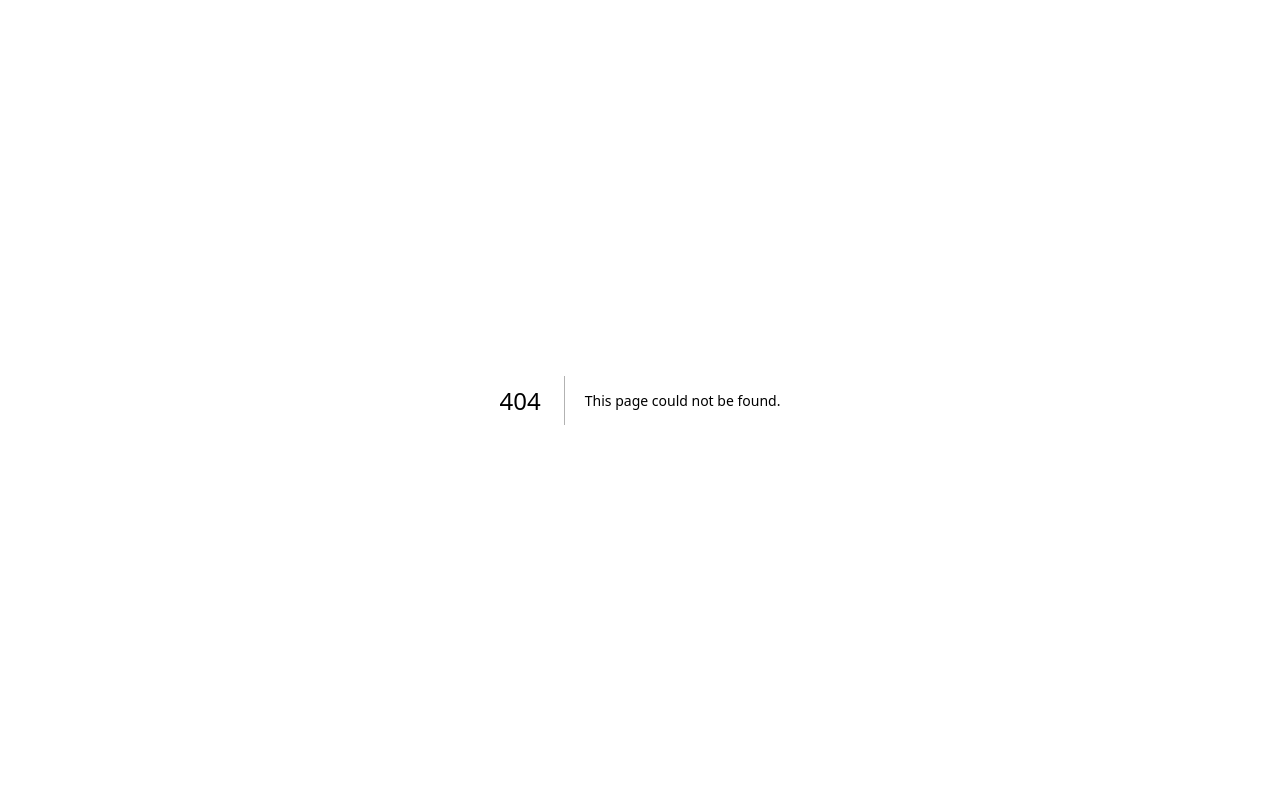
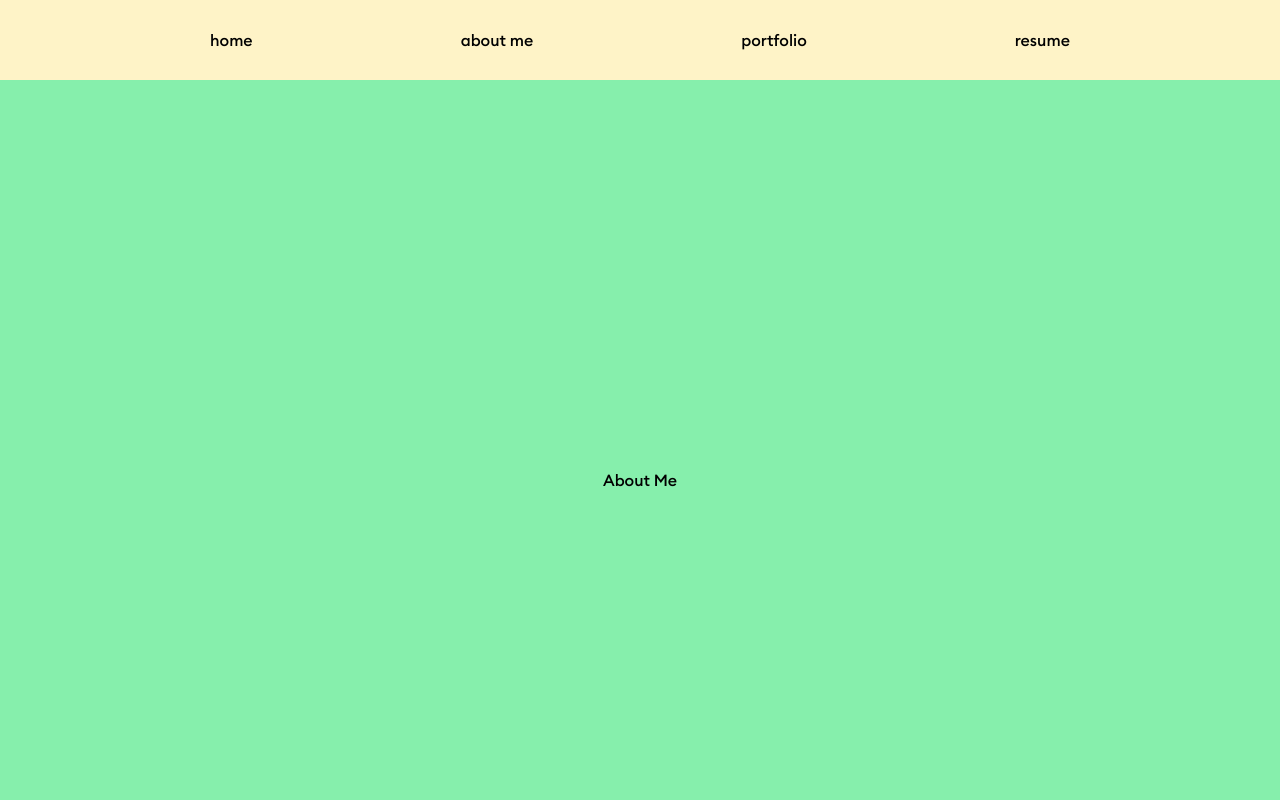
Before and after one commit to gcd253/personal-site, a Next.js app: page /about in a window 1280 px wide. Before the commit this address had no page. Shown: the top 800 px of the page. Built offline with nearby package versions, Linux system fonts and the light colour scheme.

Commit message:
adding routes, need to troubleshoot route theme colors

```diff
--- a/components/Layout.js
+++ b/components/Layout.js
@@ -1,9 +1,11 @@
 import Image from "next/image";
+import Link from "next/link";
 
 const Layout = ({ children }) => {
   return (
     <>
       <div className="h-20 w-full items-center justify-center flex gap-x-20 bg-amber-100">
+        <Link href="/">
           <p className="m-16 relative group cursor-pointer p-x-1">
             <span>
               home
@@ -11,6 +13,8 @@ const Layout = ({ children }) => {
               <span className="absolute -bottom-1 right-1/2 w-0 h-1 bg-black group-hover:w-1/2 group-hover:transition-all duration-500"></span>
             </span>
           </p>
+        </Link>
+        <Link href="/about">
           <p className="m-16 relative group cursor-pointer p-x-1 whitespace-nowrap">
             <span>
               about me
@@ -18,6 +22,8 @@ const Layout = ({ children }) => {
               <span className="absolute -bottom-1 right-1/2 w-0 h-1 bg-black group-hover:w-1/2 group-hover:transition-all duration-500"></span>
             </span>
           </p>
+        </Link>
+        <Link href="/portfolio">
           <p className="m-16 relative group cursor-pointer p-x-1">
             <span>
               portfolio
@@ -25,6 +31,8 @@ const Layout = ({ children }) => {
               <span className="absolute -bottom-1 right-1/2 w-0 h-1 bg-black group-hover:w-1/2 group-hover:transition-all duration-500"></span>
             </span>
           </p>
+        </Link>
+        <Link href="/resume">
           <p className="m-16 relative group cursor-pointer p-x-1">
             <span>
               resume
@@ -32,6 +40,7 @@ const Layout = ({ children }) => {
               <span className="absolute -bottom-1 right-1/2 w-0 h-1 bg-black group-hover:w-1/2 group-hover:transition-all duration-500"></span>
             </span>
           </p>
+        </Link>
       </div>
       {children}
       <footer className="h-60 w-full items-center m-auto justify-center bg-amber-100 flex gap-x-20 border-black border-t">
--- a/pages/_app.tsx
+++ b/pages/_app.tsx
@@ -1,39 +1,41 @@
 import "@/styles/globals.css";
 import type { AppProps } from "next/app";
 import Euclid from "@next/font/local";
+import Layout from "@/components/Layout";
 
 const euclid = Euclid({
   src: [
     {
-      path: '../assets/euclid-circular-b-cufonfonts/Euclid Circular B Bold.ttf',
-      weight: '600',
-      style: 'normal'
+      path: "../assets/euclid-circular-b-cufonfonts/Euclid Circular B Bold.ttf",
+      weight: "600",
+      style: "normal",
     },
     {
-      path: '../assets/euclid-circular-b-cufonfonts/Euclid Circular B SemiBold.ttf',
-      weight: '500',
-      style: 'normal'
+      path: "../assets/euclid-circular-b-cufonfonts/Euclid Circular B SemiBold.ttf",
+      weight: "500",
+      style: "normal",
     },
     {
-      path: '../assets/euclid-circular-b-cufonfonts/Euclid Circular B Medium.ttf',
-      weight: '400',
-      style: 'normal'
+      path: "../assets/euclid-circular-b-cufonfonts/Euclid Circular B Medium.ttf",
+      weight: "400",
+      style: "normal",
     },
     {
-      path: '../assets/euclid-circular-b-cufonfonts/Euclid Circular B Light.ttf',
-      weight: '300',
-      style: 'normal'
+      path: "../assets/euclid-circular-b-cufonfonts/Euclid Circular B Light.ttf",
+      weight: "300",
+      style: "normal",
     },
   ],
   variable: "--font-euclid",
-  display: "swap"
-})
-
+  display: "swap",
+});
 
 export default function App({ Component, pageProps }: AppProps) {
   return (
     <main className={`${euclid.variable} font-sans`}>
-      <Component {...pageProps} />
+      <Layout>
+        <Component {...pageProps} />
+      </Layout>
     </main>
   );
 }
--- /dev/null
+++ b/pages/about.tsx
@@ -0,0 +1,9 @@
+const about = () => {
+  return (
+    <div className="w-full h-screen bg-green-300 flex items-center justify-center">
+      About Me
+    </div>
+  );
+};
+
+export default about;
--- a/pages/index.tsx
+++ b/pages/index.tsx
@@ -13,14 +13,14 @@ export default function Home() {
         <meta name="viewport" content="width=device-width, initial-scale=1" />
         <link rel="icon" href="/favicon.ico" />
       </Head>
-      <Layout>
+
       <main className="bg-amber-100 w-full h-full font-sans">
         <div className="flex flex-col items-center justify-center h-screen w-screen">
           <div className="mt-12 h-96 w-1/3 bg-black rounded-md relative">
             <div className="font-light h-[101%] w-[101%] bg-white border-[6px] border-black items-center -top-3 -left-3 rounded-md absolute flex flex-col justify-center text-3xl p-12 text-center">
               <h1 className="font-bold mb-4">Hi, I'm Griffin!</h1> I'm a
-                software engineer, an outdoor enthusiast, and a creative
-                currently based in NYC.
+              software engineer, an outdoor enthusiast, and a creative currently
+              based in NYC.
               <div className="absolute flex flex-row gap-2 bottom-2 left-2">
                 <div className="bg-blue-400 h-4 w-4 rounded-full"></div>
                 <div className="bg-blue-400 h-4 w-4 rounded-full"></div>
@@ -67,8 +67,8 @@ export default function Home() {
           <div className="mt-12 h-96 w-1/3 bg-black rounded-md relative">
             <div className="h-[101%] w-[101%] bg-white border-[6px] border-black items-center -top-3 -left-3 rounded-md absolute flex flex-col font-light justify-center text-center text-3xl p-12">
               <h1 className="font-bold mb-4">Tools and languages</h1> I'm
-                familiar with quite a few of today's most sought-after technologies.
-                Here are some of my favorites!
+              familiar with quite a few of today's most sought-after
+              technologies. Here are some of my favorites!
               <div className="absolute flex flex-row gap-4 bottom-2 left-2">
                 <div className="bg-indigo-500 h-2 w-6"></div>
                 <div className="bg-indigo-500 h-2 w-6"></div>
@@ -108,7 +108,6 @@ export default function Home() {
           </div>
         </div>
       </main>
-      </Layout>
     </>
   );
 }
--- /dev/null
+++ b/pages/portfolio.tsx
@@ -0,0 +1,9 @@
+const portfolio = () => {
+  return (
+    <div className="w-full h-screen bg-orange-300 flex items-center justify-center">
+      Portfolio
+    </div>
+  );
+};
+
+export default portfolio;
--- a/pages/resume.tsx
+++ b/pages/resume.tsx
@@ -1,7 +1,9 @@
 const resume = () => {
-    return ( <div>
+    return (
+    <div className="w-full h-screen bg-sky-300 flex items-center justify-center">
         resume
-    </div> );
+    </div>
+    );
 }
 
 export default resume;
```
Lines whose indentation alone changed are shown as unchanged.
